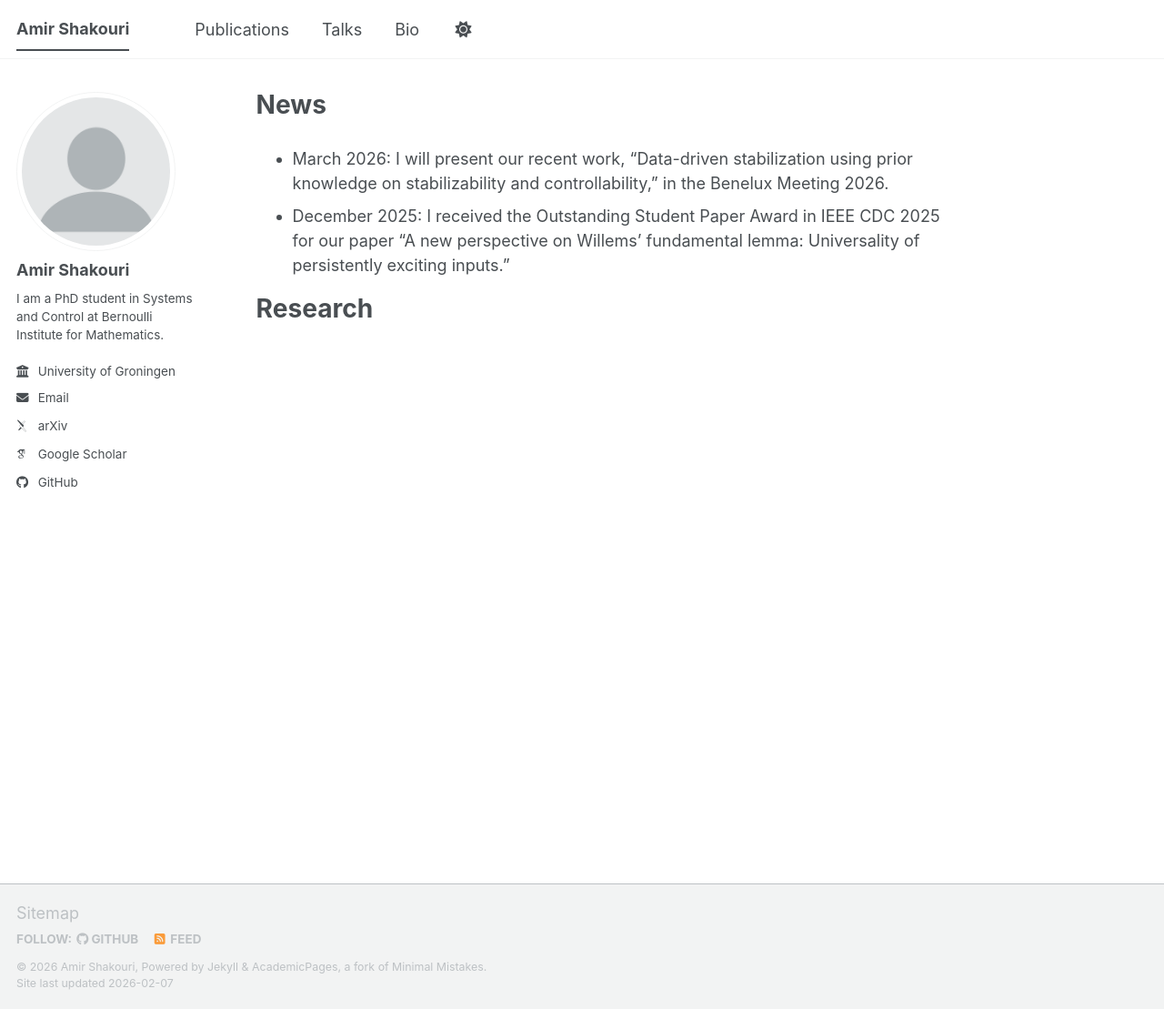
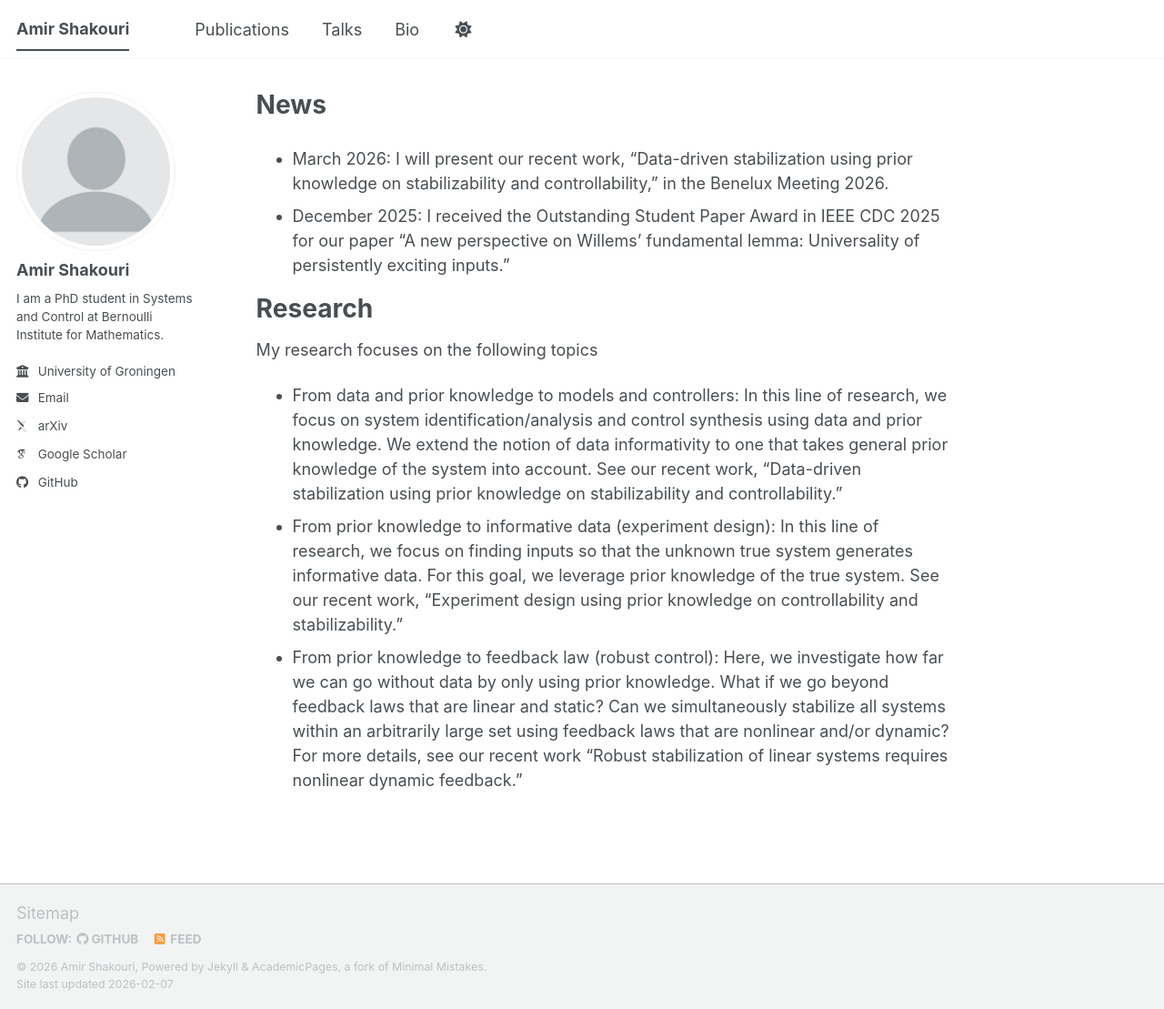
Before and after one commit to a-shakouri/a-shakouri.github.io, a Jekyll site: the page built from _pages/about.md, in a window 1280 px wide and 1109 px high. Shown: the whole window at 91% size. Built offline with Jekyll 4.4.1, drawn with Linux system fonts in a browser that asks for light colours; some web fonts are replaced; a script bundle is joined from its source files by our own code; library files that are not in the unit come from our copies.

Commit message:
Update about.md

```diff
--- a/_pages/about.md
+++ b/_pages/about.md
@@ -12,3 +12,9 @@ redirect_from:
 
 Research
 ======
+
+My research focuses on the following topics
+
+- From data and prior knowledge to models and controllers: In this line of research, we focus on system identification/analysis and control synthesis using data and prior knowledge. We extend the notion of data informativity to one that takes general prior knowledge of the system into account. See our recent work, "Data-driven stabilization using prior knowledge on stabilizability and controllability."
+- From prior knowledge to informative data (experiment design): In this line of research, we focus on finding inputs so that the unknown true system generates informative data. For this goal, we leverage prior knowledge of the true system. See our recent work, "Experiment design using prior knowledge on controllability and stabilizability."
+- From prior knowledge to feedback law (robust control): Here, we investigate how far we can go without data by only using prior knowledge. What if we go beyond feedback laws that are linear and static? Can we simultaneously stabilize all systems within an arbitrarily large set using feedback laws that are nonlinear and/or dynamic? For more details, see our recent work "Robust stabilization of linear systems requires nonlinear dynamic feedback."
```
